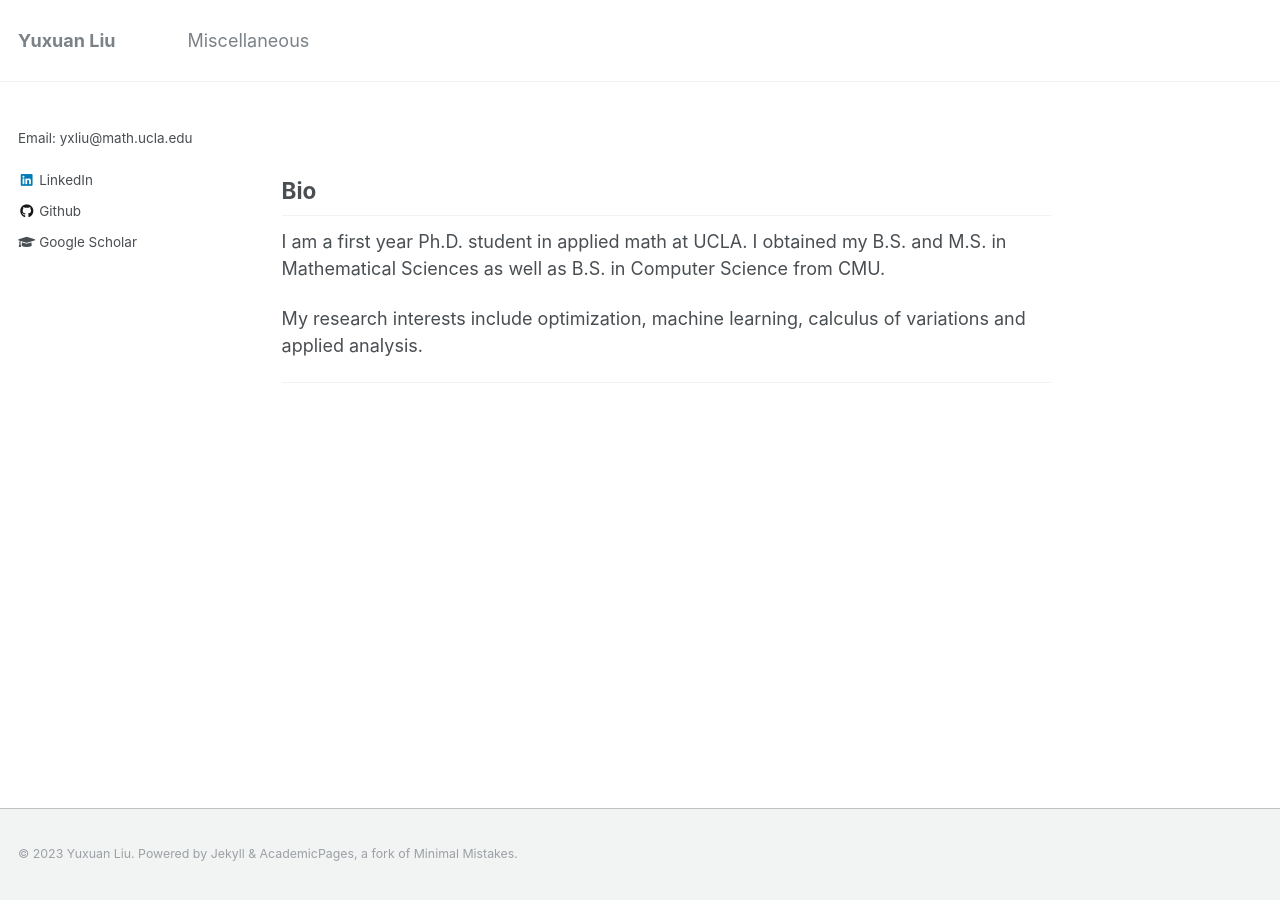
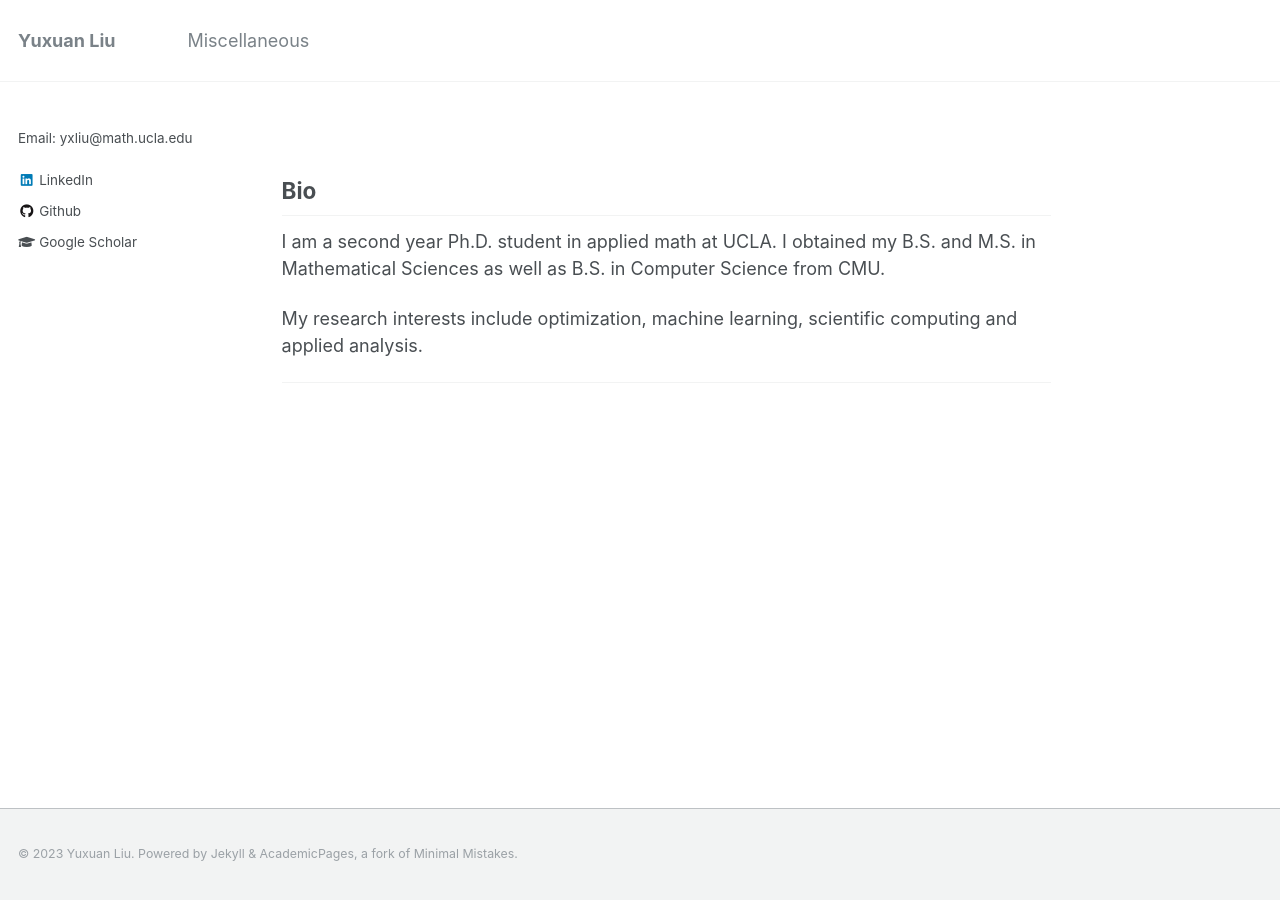
Before and after one commit to felix-lyx/felix-lyx.github.io, a Jekyll site: the page built from _pages/about.md, in a window 1280 px wide. Built offline with Jekyll 4.4.1, drawn with Linux system fonts in a browser that asks for light colours.

Commit message:
Update about.md

```diff
--- a/_pages/about.md
+++ b/_pages/about.md
@@ -10,8 +10,8 @@ redirect_from:
 
 ## Bio
 
-I am a first year Ph.D. student in applied math at UCLA. I obtained my B.S. and M.S. in Mathematical Sciences as well as B.S. in Computer Science from CMU.
+I am a second year Ph.D. student in applied math at UCLA. I obtained my B.S. and M.S. in Mathematical Sciences as well as B.S. in Computer Science from CMU.
 
-My research interests include optimization, machine learning, calculus of variations and applied analysis.
+My research interests include optimization, machine learning, scientific computing and applied analysis.
 
 ---
```
